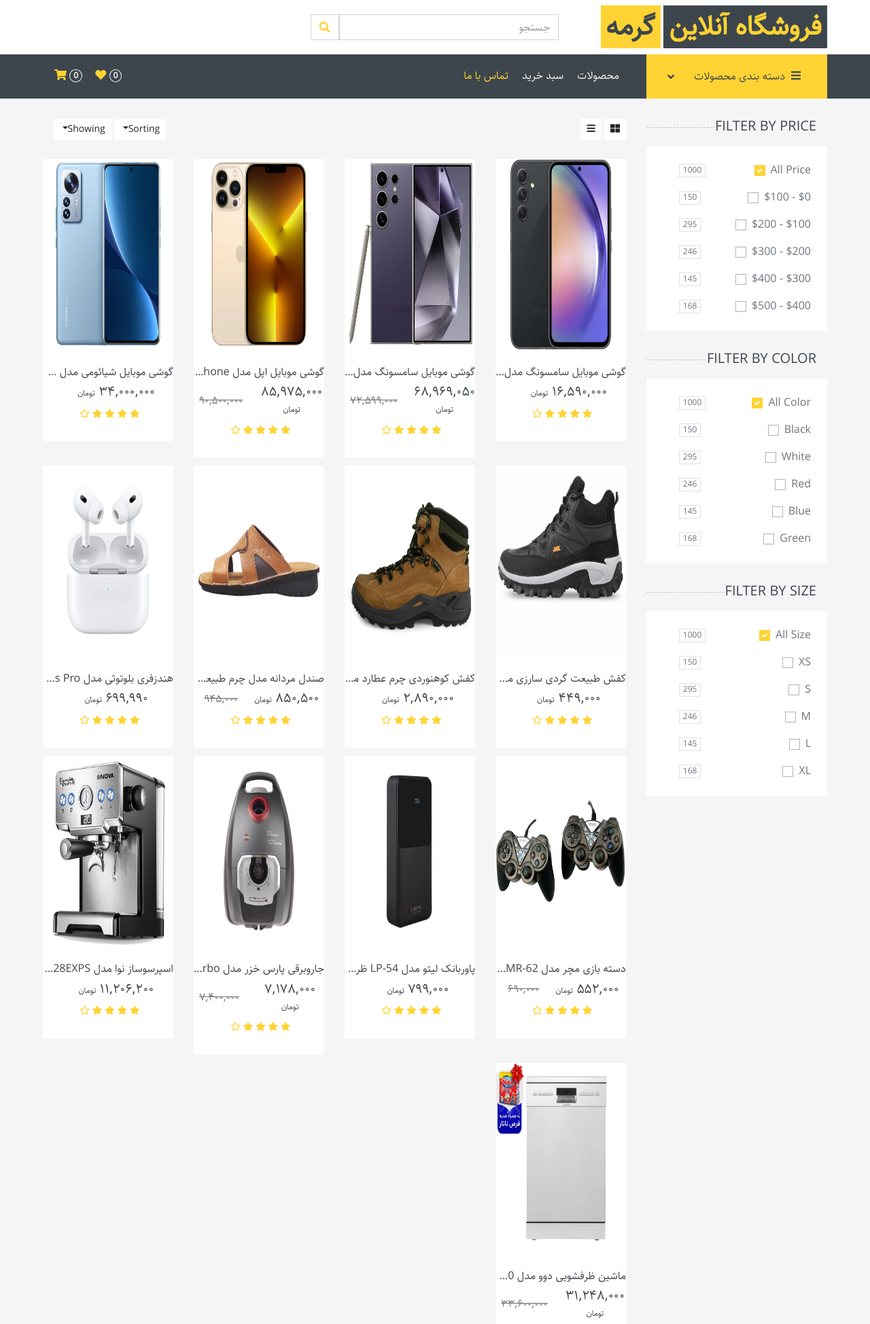
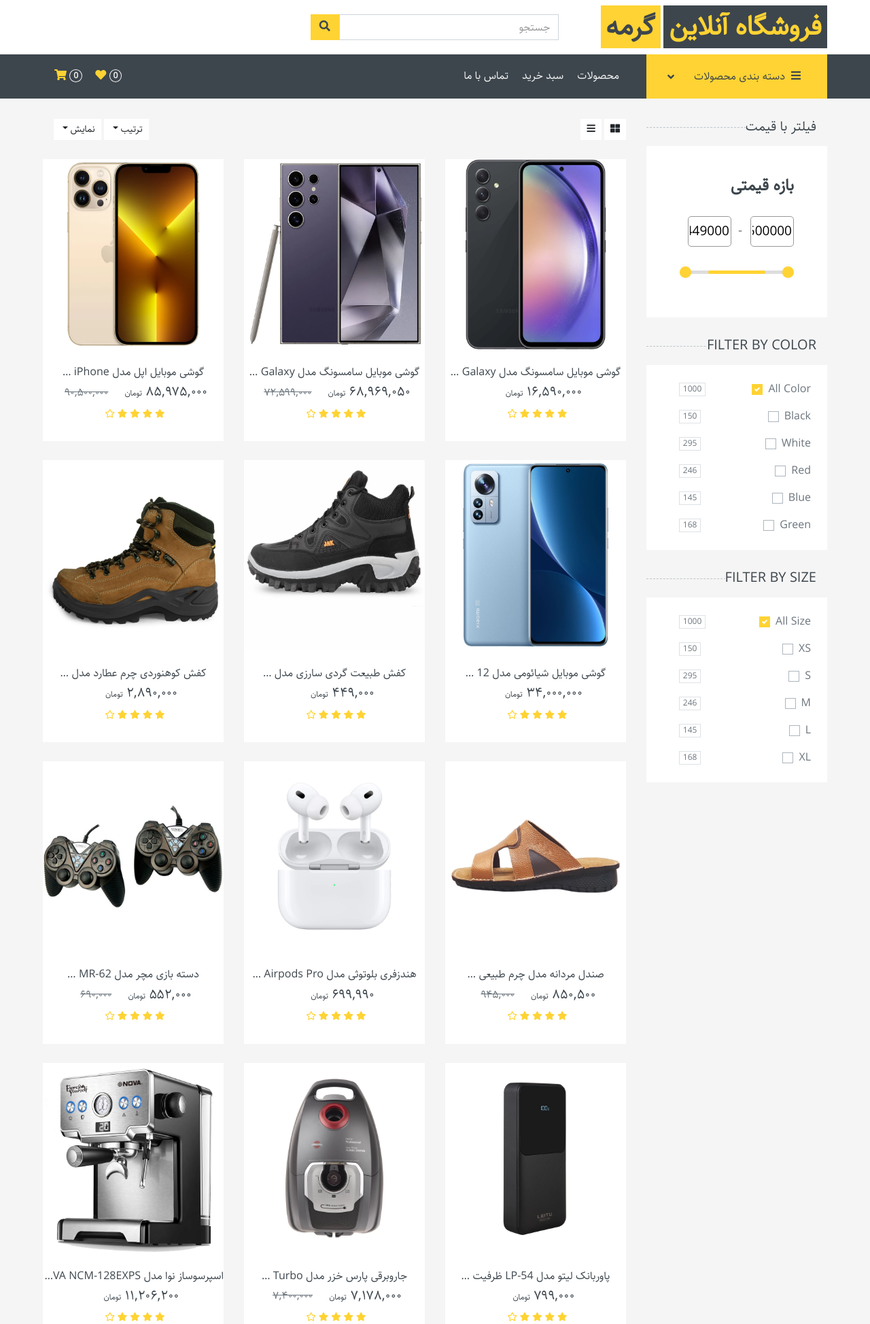
Before and after one commit to javad-najjari/shop, a Django app: page /product/ in a window 1280 px wide. Shown: the top 1948 px of the page at 68% size. Run offline with Django 4.2, Linux system fonts and the light colour scheme; data comes from the database, SQL or seed files in the repository; both versions use the stored data as it was after the commit; parts of the project's set-up code (start-up, migrations or seed data) failed here and were passed over; some libraries are stand-ins or nearby versions.

Commit message:
major changes

```diff
--- a/account/urls.py
+++ b/account/urls.py
@@ -3,6 +3,9 @@ from . import views
 
 
 
+app_name = 'account'
+
 urlpatterns = [
-
+    path('account/cart/', views.CartView.as_view(), name='cart'),
+    path('contact-us/', views.ContactUsView.as_view(), name='contact-us'),
 ]
--- a/core/urls.py
+++ b/core/urls.py
@@ -7,7 +7,7 @@ from django.conf.urls.static import static
 
 urlpatterns = [
     path('admin/', admin.site.urls),
-    path('account/', include('account.urls')),
+    path('', include('account.urls')),
     path('', include('product.urls')),
 ]
 
--- a/product/templates/product/home.html
+++ b/product/templates/product/home.html
@@ -97,7 +97,7 @@
                 <div class="row px-xl-5">
                     {% for product in discounters %}
                     <div class="col-lg-3 col-md-4 col-sm-6 pb-1">
-                        <div class="product-item bg-light mb-2">
+                        <div class="product-item bg-light mb-4">
                             <a href="{% url 'product:detail' product.title %}" class="text-decoration-none">
                                 <div class="product-img position-relative overflow-hidden">
                                     <img class="img-fluid w-100 product-img-height" loading="lazy"
@@ -150,7 +150,7 @@
         <div class="row px-xl-5">
             {% for product in recent_products %}
             <div class="col-lg-3 col-md-4 col-sm-6 pb-1">
-                <div class="product-item bg-light mb-2">
+                <div class="product-item bg-light mb-4">
                     <a href="{% url 'product:detail' product.title %}" class="text-decoration-none">
                         <div class="product-img position-relative overflow-hidden">
                             <img class="img-fluid w-100 product-img-height"
--- a/product/templates/product/shop.html
+++ b/product/templates/product/shop.html
@@ -9,42 +9,40 @@
     <div class="container-fluid">
         <div class="row px-xl-5">
             <!-- Shop Sidebar Start -->
-            <div class="col-lg-3 col-md-4">
+            <div class="col-lg-3 col-md-4 pc-only">
                 <!-- Price Start -->
-                <h5 class="section-title position-relative text-uppercase mb-3"><span class="bg-secondary pr-3">Filter by price</span></h5>
+                <h5 class="section-title position-relative text-uppercase mb-3"><span class="bg-secondary pr-3">فیلتر با قیمت</span></h5>
                 <div class="bg-light p-4 mb-30">
-                    <form>
-                        <div class="custom-control custom-checkbox d-flex align-items-center justify-content-between mb-3">
-                            <input type="checkbox" class="custom-control-input" checked id="price-all">
-                            <label class="custom-control-label" for="price-all">All Price</label>
-                            <span class="badge border font-weight-normal">1000</span>
+
+                    <!-- Price filtering -->
+                    <div class="d-flex">
+                        <div class="wrapper">
+                          <header>
+                            <h2>بازه قیمتی</h2>
+                          </header>
+                          <div class="price-input">
+                            <div class="field">
+                                <input type="number" class="input-max" value="{{ max_price }}">
+                            </div>
+                            <div class="separator">-</div>
+                            <div class="field">
+                              <input type="number" class="input-min" value="{{ min_price }}">
+                            </div>
+                          </div>
+                          <div class="slider">
+                            <div class="progress"></div>
+                          </div>
+                          <div class="range-input">
+                            <input type="range" class="range-min" min="{{ min_price }}" max="{{ max_price }}" value="{{ min_price }}" step="5000">
+                            <input type="range" class="range-max" min="{{ min_price }}" max="{{ max_price }}" value="{{ max_price }}" step="5000">
+                          </div>
                         </div>
-                        <div class="custom-control custom-checkbox d-flex align-items-center justify-content-between mb-3">
-                            <input type="checkbox" class="custom-control-input" id="price-1">
-                            <label class="custom-control-label" for="price-1">$0 - $100</label>
-                            <span class="badge border font-weight-normal">150</span>
-                        </div>
-                        <div class="custom-control custom-checkbox d-flex align-items-center justify-content-between mb-3">
-                            <input type="checkbox" class="custom-control-input" id="price-2">
-                            <label class="custom-control-label" for="price-2">$100 - $200</label>
-                            <span class="badge border font-weight-normal">295</span>
-                        </div>
-                        <div class="custom-control custom-checkbox d-flex align-items-center justify-content-between mb-3">
-                            <input type="checkbox" class="custom-control-input" id="price-3">
-                            <label class="custom-control-label" for="price-3">$200 - $300</label>
-                            <span class="badge border font-weight-normal">246</span>
-                        </div>
-                        <div class="custom-control custom-checkbox d-flex align-items-center justify-content-between mb-3">
-                            <input type="checkbox" class="custom-control-input" id="price-4">
-                            <label class="custom-control-label" for="price-4">$300 - $400</label>
-                            <span class="badge border font-weight-normal">145</span>
-                        </div>
-                        <div class="custom-control custom-checkbox d-flex align-items-center justify-content-between">
-                            <input type="checkbox" class="custom-control-input" id="price-5">
-                            <label class="custom-control-label" for="price-5">$400 - $500</label>
-                            <span class="badge border font-weight-normal">168</span>
-                        </div>
-                    </form>
+
+                      </div>
+
+                    <script src="{% static 'js/price.js' %}"></script>
+                    <!-- End price filtering -->
+
                 </div>
                 <!-- Price End -->
 
@@ -138,19 +136,41 @@
                             </div>
                             <div class="ml-2">
                                 <div class="btn-group">
-                                    <button type="button" class="btn btn-sm btn-light dropdown-toggle" data-toggle="dropdown">Sorting</button>
+                                    <button type="button" class="btn btn-sm btn-light dropdown-toggle" data-toggle="dropdown">ترتیب </button>
                                     <div class="dropdown-menu dropdown-menu-right">
-                                        <a class="dropdown-item" href="#">Latest</a>
-                                        <a class="dropdown-item" href="#">Popularity</a>
-                                        <a class="dropdown-item" href="#">Best Rating</a>
+                                        <a class="dropdown-item" href="#" onclick="addQueryParam(event, 'sort', 1)">جدیدترین</a>
+                                        <a class="dropdown-item" href="#" onclick="addQueryParam(event, 'sort', 2)">قدیمی ترین</a>
+                                        <a class="dropdown-item" href="#" onclick="addQueryParam(event, 'sort', 3)">قیمت - کم به زیاد</a>
+                                        <a class="dropdown-item" href="#" onclick="addQueryParam(event, 'sort', 4)">قیمت - زیاد به کم</a>
                                     </div>
                                 </div>
+
+                                <script>
+                                    function addQueryParam(event, key, value) {
+                                        event.preventDefault();
+
+                                        const url = new URL(window.location.href);
+                                        const searchParams = new URLSearchParams(url.search);
+
+                                        // Remove the existing 'key' parameter if it exists
+                                        searchParams.delete(key);
+
+                                        // Add the new 'key' parameter
+                                        searchParams.append(key, value);
+
+                                        url.search = searchParams.toString();
+
+                                        // Redirect to the updated URL
+                                        window.location.href = url.toString();
+                                    }
+                                </script>
+
                                 <div class="btn-group ml-2">
-                                    <button type="button" class="btn btn-sm btn-light dropdown-toggle" data-toggle="dropdown">Showing</button>
+                                    <button type="button" class="btn btn-sm btn-light dropdown-toggle" data-toggle="dropdown">نمایش </button>
                                     <div class="dropdown-menu dropdown-menu-right">
-                                        <a class="dropdown-item" href="#">10</a>
-                                        <a class="dropdown-item" href="#">20</a>
-                                        <a class="dropdown-item" href="#">30</a>
+                                        <a class="dropdown-item" href="#">۹ تایی</a>
+                                        <a class="dropdown-item" href="#">۱۲ تایی</a>
+                                        <a class="dropdown-item" href="#">۱۵ تایی</a>
                                     </div>
                                 </div>
                             </div>
@@ -158,8 +178,8 @@
                     </div>
 
                     {% for product in products %}
-                    <div class="col-lg-3 col-md-4 col-sm-6 pb-1">
-                        <div class="product-item bg-light mb-2">
+                    <div class="col-lg-4 col-md-4 col-sm-6 pb-1">
+                        <div class="product-item bg-light mb-4">
                             <a href="{% url 'product:detail' product.title %}" class="text-decoration-none">
                                 <div class="product-img position-relative overflow-hidden">
                                     <img class="img-fluid w-100 product-img-height"
--- a/product/urls.py
+++ b/product/urls.py
@@ -9,4 +9,5 @@ urlpatterns = [
     path('', views.HomeView.as_view(), name='home'),
     path('product/', views.ProductListView.as_view(), name='list'),
     path('product/<str:product_title>/', views.ProductDetailView.as_view(), name='detail'),
+    path('search/', views.SearchView.as_view(), name='search'),
 ]
--- a/product/views.py
+++ b/product/views.py
@@ -1,7 +1,8 @@
 import random
+from django.shortcuts import get_object_or_404, get_list_or_404
 from django.views import generic
-from django.shortcuts import get_object_or_404
 from .models import Product, ProductImage
+from utils import filtering
 
 
 
@@ -11,8 +12,8 @@ class HomeView(generic.TemplateView):
 
     def get_context_data(self):
         context = super().get_context_data()
-        context['discounters'] = Product.objects.filter(discount__gt=0).order_by('-created_at')
-        context['recent_products'] = Product.objects.order_by('-created_at')[:8]
+        context['discounters'] = Product.objects.filter(discount__gt=0, public=True).order_by('-created_at')
+        context['recent_products'] = Product.objects.filter(public=True).order_by('-created_at')[:8]
         return context
 
 
@@ -21,10 +22,13 @@ class ProductListView(generic.TemplateView):
     template_name = 'product/shop.html'
 
     def get_context_data(self):
-        products = Product.objects.filter(public=True)
+        products = filtering(queryset=Product.objects.filter(public=True), request=self.request)
+        prices = products.values_list('price', flat=True)
 
         context = {
             'products': products,
+            'min_price': min(prices),
+            'max_price': max(prices),
         }
         return context
 
@@ -46,3 +50,23 @@ class ProductDetailView(generic.DetailView):
             random.sample(list(suggestion_products), min(suggestion_products.count(), 8)), key=lambda x:x.created_at, reverse=True
         )
         return context
+
+
+
+class SearchView(generic.ListView):
+    template_name = 'product/shop.html'
+    context_object_name = 'products'
+
+    def get_queryset(self):
+        title = self.request.GET.get('title')
+        products = filtering(queryset=Product.objects.filter(title__icontains=title), request=self.request)
+        return get_list_or_404(products)
+
+    def get_context_data(self):
+        context = super().get_context_data()
+        prices = [product.price for product in self.get_queryset()]
+
+        context['min_price'] = min(prices)
+        context['max_price'] = max(prices)
+
+        return context
--- a/static/css/my-style.css
+++ b/static/css/my-style.css
@@ -20,6 +20,11 @@ body {
   text-align: right;
 }
 
+.my-rtl-styles {
+  direction: rtl;
+  text-align: right;
+}
+
 .product-img-height {
   height: 280px;
 }
@@ -31,3 +36,148 @@ body {
 .short-input {
   width: 300px;
 }
+
+@media (min-width: 992px) {
+  .mobile-only {
+      display: none !important;
+  }
+}
+
+@media (max-width: 767.98px) {
+  .pc-only {
+      display: none !important;
+  }
+}
+
+
+
+/* Import Google Font - Poppins */
+@import url("https://fonts.googleapis.com/css2?family=Poppins:wght@400;500;600;700&display=swap");
+
+::selection {
+  color: #fff;
+  background: #FFD333;
+}
+.wrapper {
+  width: 400px;
+  background: #fff;
+  border-radius: 10px;
+  padding: 20px 25px 40px;
+}
+header h2 {
+  font-size: 24px;
+  font-weight: 600;
+}
+header p {
+  margin-top: 5px;
+  font-size: 16px;
+}
+.price-input {
+  width: 100%;
+  display: flex;
+  margin: 30px 0 35px;
+}
+.price-input .field {
+  display: flex;
+  width: 100%;
+  height: 45px;
+  align-items: center;
+}
+.field input {
+  width: 100%;
+  height: 100%;
+  outline: none;
+  font-size: 19px;
+  margin-left: 12px;
+  border-radius: 5px;
+  text-align: center;
+  border: 1px solid #999;
+  -moz-appearance: textfield;
+}
+input[type="number"]::-webkit-outer-spin-button,
+input[type="number"]::-webkit-inner-spin-button {
+  -webkit-appearance: none;
+}
+.price-input {
+  width: 100%;
+  margin-left: 8px;
+  display: flex;
+  font-size: 19px;
+  align-items: center;
+  justify-content: center;
+}
+.separator {
+  margin-left: 10px;
+}
+.slider {
+  height: 5px;
+  position: relative;
+  background: #ddd;
+  border-radius: 5px;
+}
+.slider .progress {
+  height: 100%;
+  left: 25%;
+  right: 25%;
+  position: absolute;
+  border-radius: 5px;
+  background: #FFD333;
+}
+.range-input {
+  position: relative;
+}
+.range-input input {
+  position: absolute;
+  width: 100%;
+  height: 5px;
+  top: -5px;
+  background: none;
+  pointer-events: none;
+  -webkit-appearance: none;
+  -moz-appearance: none;
+}
+input[type="range"]::-webkit-slider-thumb {
+  height: 17px;
+  width: 17px;
+  border-radius: 50%;
+  background: #FFD333;
+  pointer-events: auto;
+  -webkit-appearance: none;
+  box-shadow: 0 0 6px rgba(0, 0, 0, 0.05);
+}
+input[type="range"]::-moz-range-thumb {
+  height: 17px;
+  width: 17px;
+  border: none;
+  border-radius: 50%;
+  background: #FFD333;
+  pointer-events: auto;
+  -moz-appearance: none;
+  box-shadow: 0 0 6px rgba(0, 0, 0, 0.05);
+}
+
+/* Support */
+.support-box {
+  top: 2rem;
+  position: relative;
+  bottom: 0;
+  text-align: center;
+  display: block;
+}
+.b-btn {
+  color: white;
+  text-decoration: none;
+  font-weight: bold;
+}
+.b-btn.paypal i {
+  color: blue;
+}
+.b-btn:hover {
+  text-decoration: none;
+  font-weight: bold;
+}
+.b-btn i {
+  font-size: 20px;
+  color: yellow;
+  margin-top: 2rem;
+}
--- a/templates/base.html
+++ b/templates/base.html
@@ -41,16 +41,17 @@
                 </a>
             </div>
             <div class="col-lg-4 col-6 text-left">
-                <form action="">
+                <form action="{% url 'product:search' %}" method="GET">
                     <div class="input-group">
-                        <input type="text" class="form-control" placeholder="جستجو">
+                        <input type="text" class="form-control" placeholder="جستجو" name="title">
                         <div class="input-group-append">
-                            <span class="input-group-text bg-transparent text-primary">
+                            <button type="submit" class="btn btn-primary">
                                 <i class="fa fa-search"></i>
-                            </span>
+                            </button>
                         </div>
                     </div>
                 </form>
+
             </div>
         </div>
     </div>
@@ -67,8 +68,9 @@
                 </a>
                 <nav class="collapse position-absolute navbar navbar-vertical navbar-light align-items-start p-0 bg-light" id="navbar-vertical" style="width: calc(100% - 30px); z-index: 999;">
                     <div class="navbar-nav w-100">
+                            <a href="{% url 'product:list' %}" class="nav-item nav-link">همه</a>
                         {% for category in categories %}
-                            <a href="" class="nav-item nav-link">{{ category.title }}</a>
+                            <a href="{% url 'product:list' %}?category={{ category.title }}" class="nav-item nav-link">{{ category.title }}</a>
                         {% endfor %}
                     </div>
                 </nav>
@@ -84,9 +86,28 @@
                     </button>
                     <div class="collapse navbar-collapse justify-content-between" id="navbarCollapse">
                         <div class="navbar-nav ml-auto py-0">
+                            <form action="{% url 'product:search' %}" method="GET" class="mobile-only">
+                                <div class="input-group">
+                                    <input type="text" class="form-control" placeholder="جستجو" name="title">
+                                    <div class="input-group-append">
+                                        <button type="submit" class="btn btn-primary">
+                                            <i class="fa fa-search"></i>
+                                        </button>
+                                    </div>
+                                </div>
+                            </form>
                             <a href="{% url 'product:list' %}" class="nav-item nav-link">محصولات</a>
-                            <a href="contact.html" class="nav-item nav-link">سبد خرید</a>
-                            <a href="shop.html" class="nav-item nav-link active">تماس با ما</a>
+                            <a href="{% url 'account:cart' %}" class="nav-item nav-link">سبد خرید</a>
+                            <a href="{% url 'account:contact-us' %}" class="nav-item nav-link">تماس با ما</a>
+                            <div class="nav-item dropdown mobile-only">
+                                <a href="#" class="nav-link dropdown-toggle" data-toggle="dropdown">دسته بندی ها <i class="fa fa-angle-down mt-1"></i></a>
+                                <div class="dropdown-menu rounded-0 border-0 m-0 my-rtl-styles">
+                                    <a href="{% url 'product:list' %}" class="dropdown-item">همه</a>
+                                    {% for category in categories %}
+                                        <a href="{% url 'product:list' %}?category={{ category.title }}" class="dropdown-item">{{ category.title }}</a>
+                                    {% endfor %}
+                                </div>
+                            </div>
                         </div>
                         <div class="navbar-nav mr-auto py-0 d-none d-lg-block">
                             <a href="" class="btn px-0" title="علاقه مندی ها">
@@ -106,6 +127,13 @@
     </div>
     <!-- Navbar End -->
 
+
+    <!-- margin top for navbar in mobile mode -->
+    <script>
+        if (window.matchMedia('(max-width: 767px)').matches) {
+            document.querySelector('.navbar-nav.ml-auto.py-0').classList.add('mt-4');
+        }
+    </script>
 
 
 
```
Also changed, not shown: account/templates/account/cart.html (added, +166 -0 lines), account/templates/account/contact-us.html (added, +54 -0 lines), account/views.py (added, +12 -0 lines), static/js/price.js (added, +41 -0 lines), utils.py (+19 -0 lines), account/views/__init__.py (deleted), db.sqlite3.
